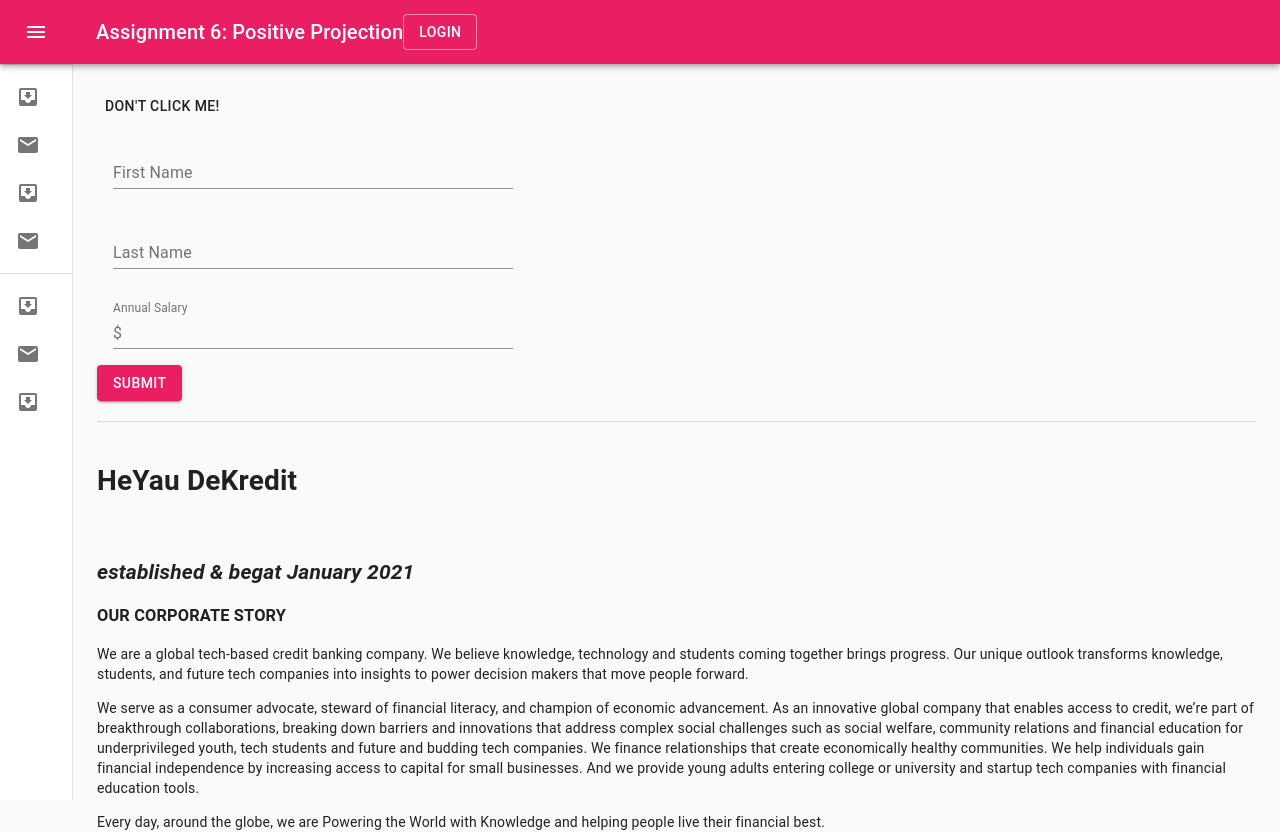
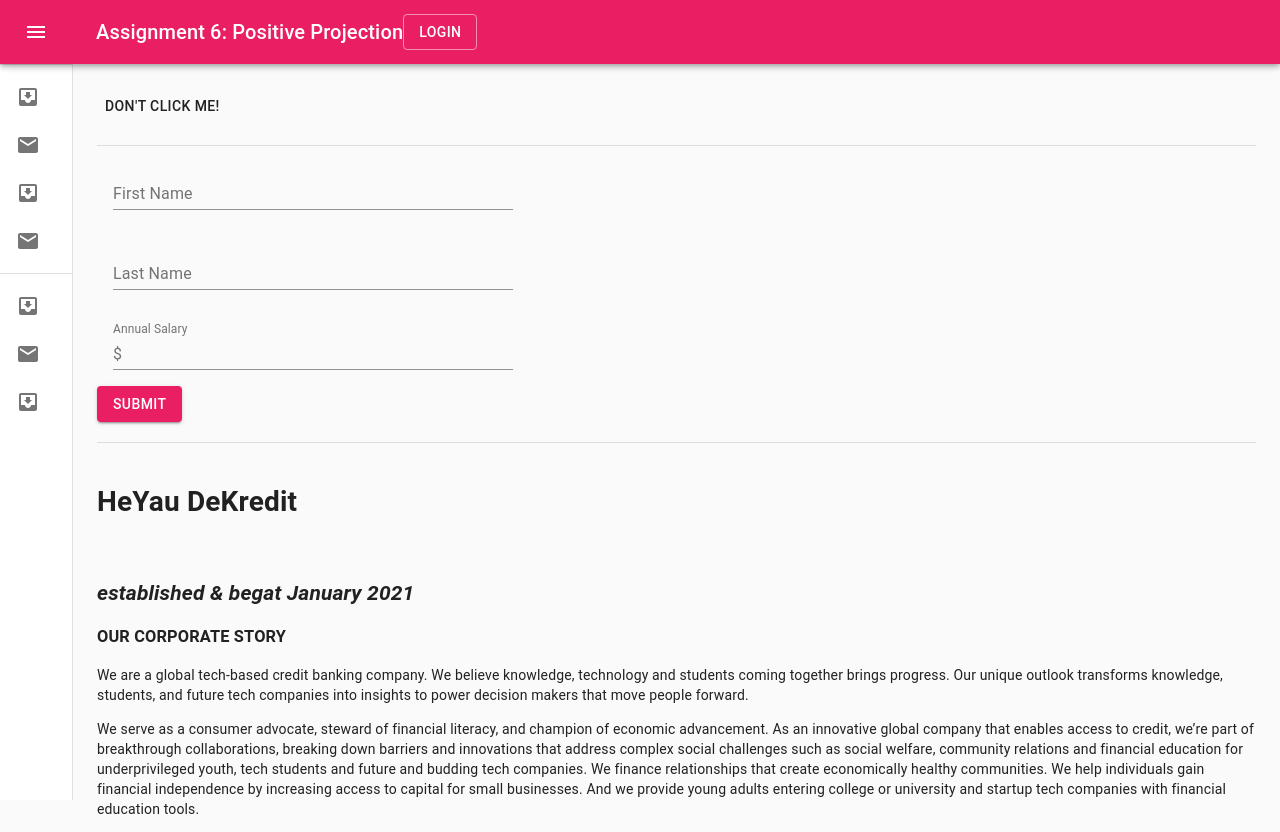
Before and after one commit to yauhofung/TTP6-PositiveProjection, a React (Create React App) app: page / in a window 1280 px wide. Shown: the top 832 px of the page. Built offline with nearby package versions, Linux system fonts and the light colour scheme.

Commit message:
added divider under snackbar

```diff
--- a/src/components/MiniDrawer.js
+++ b/src/components/MiniDrawer.js
@@ -177,6 +177,8 @@ export default function MiniDrawer() {
 				<Grid container>
 					<Grid item xs={12}>
 						<SimpleSnackbar></SimpleSnackbar>
+						<br />
+						<Divider />
 					</Grid>
 
 					<Grid item xs={12}>
```
